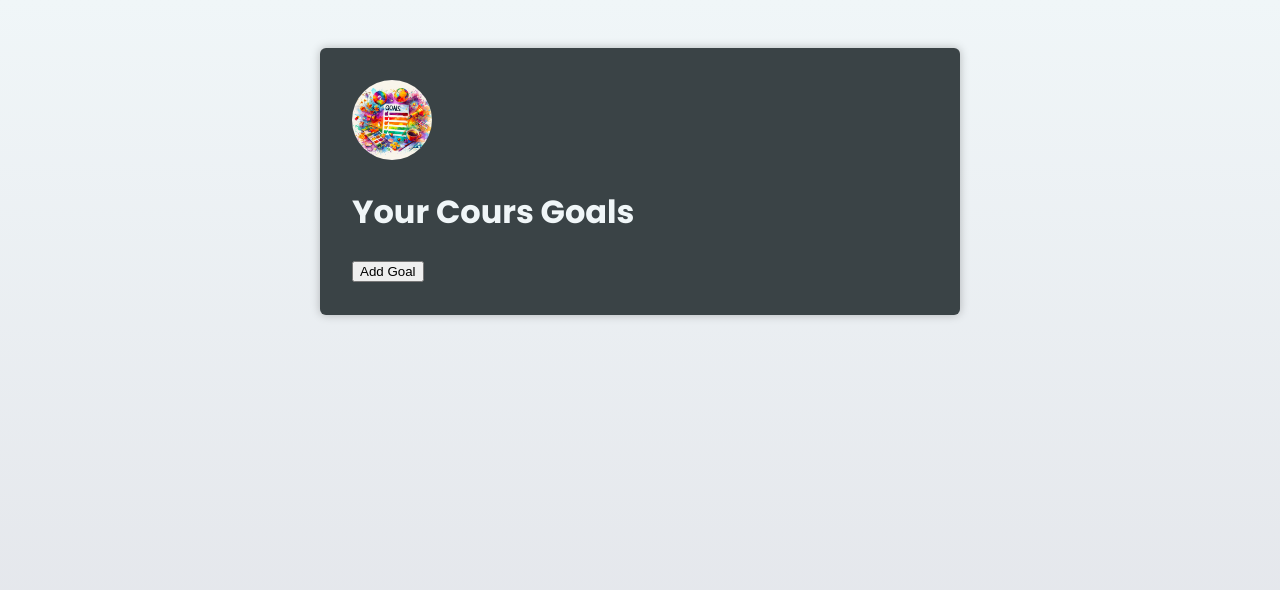
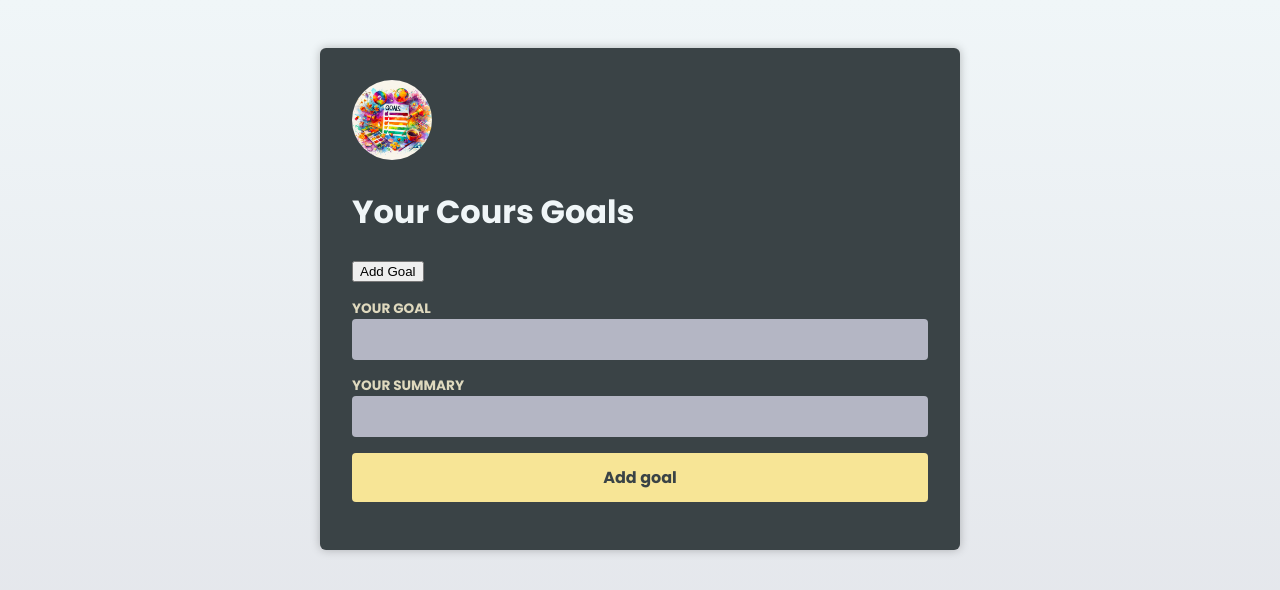
Before and after one commit to yishaiz/react-ts-train, a React (Vite) app: page / in a window 1280 px wide. Shown: the top 590 px of the page. Built offline with nearby package versions, Linux system fonts and the light colour scheme.

Commit message:
11-new-goal-form-data

```diff
--- a/src/App.tsx
+++ b/src/App.tsx
@@ -2,6 +2,7 @@ import goalsImg from './assets/goals.jpg';
 import Header from './components/Header';
 import CourseGoalList from './components/CourseGoalList';
 import { useState } from 'react';
+import NewGoal from './components/NewGoal';
 
 export type CourseGoal = {
   title: string;
@@ -33,7 +34,8 @@ export default function App() {
         <h1>Your Cours Goals</h1>
       </Header>
       <button onClick={handleAddGoal}>Add Goal</button>
-      <CourseGoalList goals={goals} onDeleteGoal={handleDeleteGoal}/>
+      <NewGoal />
+      <CourseGoalList goals={goals} onDeleteGoal={handleDeleteGoal} />
     </main>
   );
 }
--- /dev/null
+++ b/src/components/NewGoal.tsx
@@ -0,0 +1,28 @@
+import { type FormEvent } from 'react';
+
+export default function NewGoal() {
+  function handleSubmit(event: FormEvent<HTMLFormElement>) {
+    event.preventDefault();
+
+    console.log('submitted');
+
+    new FormData(event.currentTarget);
+  }
+
+  return (
+    <form onSubmit={handleSubmit}>
+      <p>
+        <label htmlFor="goal">Your goal</label>
+        <input id="goal" name="goal" type="text" />
+      </p>
+      <p>
+        <label htmlFor="summary">Your summary</label>
+        <input id="summary" name="summary" type="text" />
+      </p>
+
+      <p>
+        <button>Add goal</button>
+      </p>
+    </form>
+  );
+}
```
